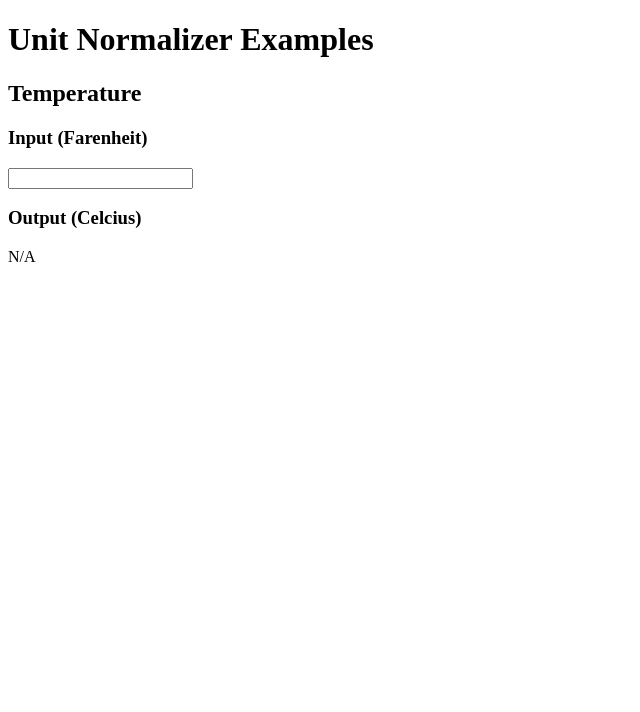
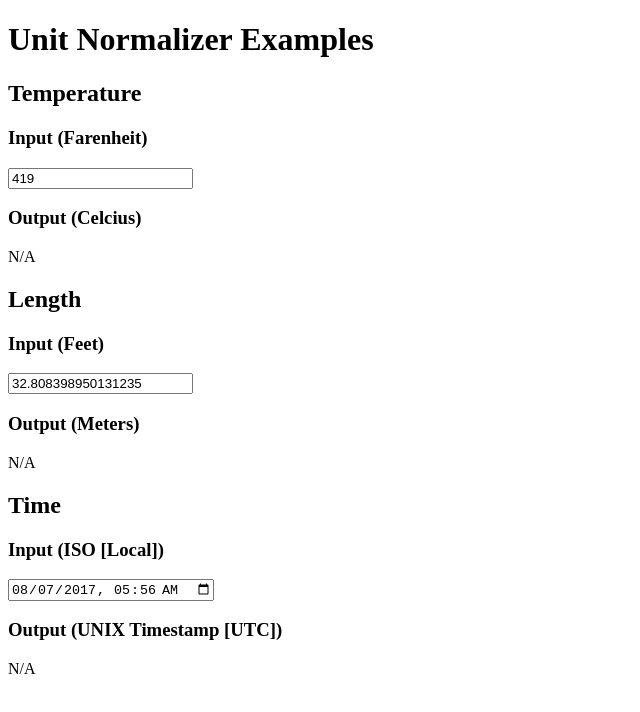
Before and after one commit to Joseph14078/jQuery-unitnorm, a plain HTML site: page example/index.html in a window 1280 px wide. Shown: the whole page, without its empty margins (0-640 px from the left). Drawn offline with nearby package versions, Linux system fonts and the light colour scheme.

Commit message:
datetime-local now properly handled

```diff
--- a/example/index.html
+++ b/example/index.html
@@ -11,19 +11,47 @@
 <body>
     <form>
         <h1>Unit Normalizer Examples</h1>
+
         <h2>Temperature</h2>
         <h3>Input (Farenheit)</h3>
         <input id="temp-in" name="temp" class="normalize" type="number" step="0.1"
             data-unittype="temperature" data-unit="celcius"
-            data-unitpref="farenheit" />
+            data-unitpref="farenheit"
+            value="215" />
         <h3>Output (Celcius)</h3>
         <span id="temp-out">N/A</span>
+
+        <h2>Length</h2>
+        <h3>Input (Feet)</h3>
+        <input id="length-in" name="length" class="normalize" type="number" step="0.1"
+            data-unittype="length" data-unit="meters"
+            data-unitpref="feet"
+            value="10" />
+        <h3>Output (Meters)</h3>
+        <span id="length-out">N/A</span>
+
+        <h2>Time</h2>
+        <h3>Input (ISO [Local])</h3>
+        <input id="time-in" name="time" class="normalize" type="number"
+            data-unittype="time" data-unit="unix"
+            data-unitpref="iso"
+            value="1502085360000" />
+        <h3>Output (UNIX Timestamp [UTC])</h3>
+        <span id="time-out">N/A</span>
     </form>
     <script>
         $('#temp-in').change(function() {
             $("#temp-out").text($(this).val());
         });
 
+        $('#length-in').change(function() {
+            $("#length-out").text($(this).val());
+        });
+
+        $('#time-in').change(function() {
+            $("#time-out").text($(this).val());
+        });
+
         $('.normalize').unitnorm();
     </script>
 </body>
--- a/unitnormalizer.js
+++ b/unitnormalizer.js
@@ -1,7 +1,25 @@
 (function($) {
     var types = {
-        // 'length": {},
         // "volume": {},
+        "length": {
+            "name": "Length",
+            "suffix": "",
+            "base": "meters",
+            "units": {
+                "meters": {
+                    "name": "Meters",
+                    "suffix": "m",
+                    "from": function(m) { return m; },
+                    "to": function(m) { return m; }
+                },
+                "feet": {
+                    "name": "Feet",
+                    "suffix": "ft",
+                    "from": function(ft) { return ft * 0.3048; }, // unit -> base
+                    "to": function(m) { return m / 0.3048; }, // base -> unit
+                }
+            }
+        },
         "temperature": {
             "name": "Temperature",
             "suffix": "°",
@@ -9,32 +27,70 @@
             "units": {
                 "celcius": {
                     "name": "Celcius",
+                    "inputType": "number",
                     "suffix": "C",
                     "from": function(c) { return c; }, // unit -> base
                     "to": function(c) { return c; } // base -> unit
                 },
                 "farenheit": {
                     "name": "Farenheit",
+                    "inputType": "number",
                     "suffix": "F",
                     "from": function(f) { return (f - 32) * (5.0/9.0); }, // unit -> base
                     "to": function(c) { return (c * (9.0/5.0)) + 32; }, // base -> unit
                 },
                 "kelvin": {
                     "name": "Kelvin",
+                    "inputType": "number",
                     "suffix": "K",
                     "from": function(k) { return k - 273.15; },
                     "to": function (c) { return c + 273.15; }
                 }
             }
         },
-        // "time": {},
+        "time": {
+            "name": "Time",
+            "suffix": "",
+            "base": "unix",
+            "units": {
+                "unix": {
+                    "name": "Unix Timestamp (UTC)",
+                    "inputType": "number",
+                    "from": function(u) { return u; },
+                    "to": function(u) { return u; }
+                },
+                "iso": {
+                    "name": "ISO Timestamp (Local)",
+                    "inputType": "datetime-local",
+                    "from": function(iso) { // unit (local) -> base (utc)
+                        return (new Date(iso)).getTime();
+                    },
+                    "to": function(u) {
+                        var isoString = (new Date(parseInt(u))).toISOString();
+                        isoString = isoString.substring(0, isoString.length - 2);
+                        return isoString;
+                    }
+                }
+            }
+        },
         // "location": {}
     }
 
     var suppressErrors = 0;
 
     $.fn.unitnorm = function() {
+        // selectors for multiple elements are handled weirdly by jquery
+        // have to iterate manually
+        if (this.length > 1) {
+            return this.each(function() {
+                $(this).unitnorm();
+            });
+        }
+
         var $original = this;
+
+        if (typeof $original.data('unitclone') != 'undefined')
+            return;
 
         // 'unittype' is the type of value represented by the field
         // e.g. temperature, time, mass, etc.
@@ -49,7 +105,7 @@
                     console.log('unitnormalizer:    - ' + typeKeys[i]);
                 }
             }
-            return false;
+            return;
         }
 
         // 'unit' is the unit that all values will be converted to for the original field
@@ -70,6 +126,7 @@
 
         // clone the input
         var $clone = $original.clone();
+        $original.data('clone', $clone)
         // give the clone a reference back to the original element
         // used for when the clone's value is changed
         $clone.data('unitoriginal', $original);
@@ -79,6 +136,16 @@
         // remove unit attribute to avoid confusion
         // (unitPref represents clone's unit)
         $clone.removeAttr('data-unit');
+
+        var cloneUnit = $clone.data('unitpref');
+        var newInputType = types[unitType].units[cloneUnit].inputType;
+        if (newInputType) $clone.attr('type', newInputType);
+
+        var originalVal = $original.val();
+        var originalValBase = types[unitType].units[unit].from(originalVal);
+        var cloneVal = types[unitType].units[cloneUnit].to(originalValBase)
+        $clone.val(cloneVal);
+
         // insert clone after original element
         $original.after($clone);
         // hide the original
@@ -89,20 +156,18 @@
             var $clone = $(this);
             var $original = $clone.data('unitoriginal');
 
-            var type = $clone.data('unittype');
+            var unitType = $clone.data('unittype');
 
             var cloneUnit = $clone.data('unitpref');
             var cloneVal = $clone.val();
 
-            var cloneValBase = types[type].units[cloneUnit].from(cloneVal); // unit -> base
+            var cloneValBase = types[unitType].units[cloneUnit].from(cloneVal); // unit -> base
 
             var originalUnit = $original.data('unit');
-            var originalVal = types[type].units[originalUnit].to(cloneValBase);
+            var originalVal = types[unitType].units[originalUnit].to(cloneValBase);
 
             $original.val(originalVal).change();
         });
-
         return true;
     };
-
 }(jQuery));
```
